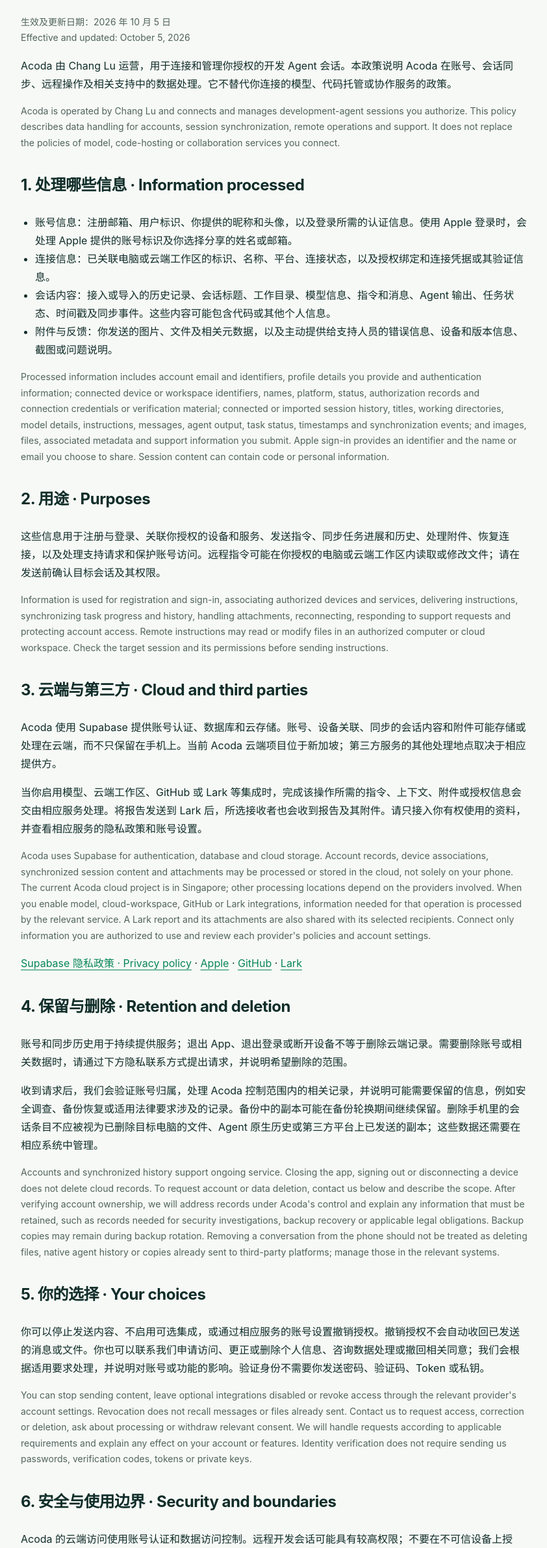
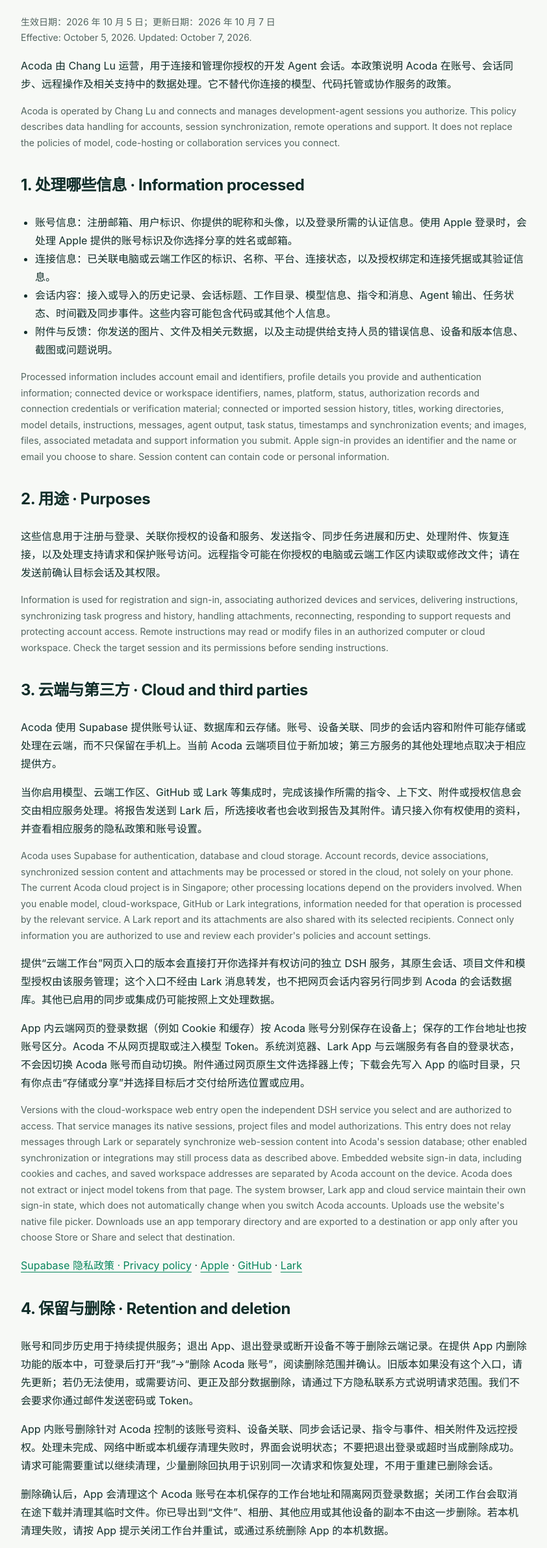
Before and after one commit to HarbinLc2014/acoda-support, a plain HTML site: page privacy.html in a window 1280 px wide. Shown: the part 298-2680 px from the top of the page at 65% size, without its empty margins (218-1060 px from the left). Drawn offline with Linux system fonts and the light colour scheme.

Commit message:
docs: clarify account deletion and independent cloud data

```diff
--- a/privacy.html
+++ b/privacy.html
@@ -13,7 +13,7 @@
   <main id="main" class="policy">
     <p class="eyebrow">PRIVACY</p>
     <h1>隐私政策<br><span lang="en">Privacy Policy</span></h1>
-    <p class="date">生效及更新日期：2026 年 10 月 5 日<br><span lang="en">Effective and updated: October 5, 2026</span></p>
+    <p class="date">生效日期：2026 年 10 月 5 日；更新日期：2026 年 10 月 7 日<br><span lang="en">Effective: October 5, 2026. Updated: October 7, 2026.</span></p>
     <p>Acoda 由 Chang Lu 运营，用于连接和管理你授权的开发 Agent 会话。本政策说明 Acoda 在账号、会话同步、远程操作及相关支持中的数据处理。它不替代你连接的模型、代码托管或协作服务的政策。</p>
     <p lang="en">Acoda is operated by Chang Lu and connects and manages development-agent sessions you authorize. This policy describes data handling for accounts, session synchronization, remote operations and support. It does not replace the policies of model, code-hosting or collaboration services you connect.</p>
     <section aria-labelledby="data">
@@ -36,13 +36,20 @@
       <p>Acoda 使用 Supabase 提供账号认证、数据库和云存储。账号、设备关联、同步的会话内容和附件可能存储或处理在云端，而不只保留在手机上。当前 Acoda 云端项目位于新加坡；第三方服务的其他处理地点取决于相应提供方。</p>
       <p>当你启用模型、云端工作区、GitHub 或 Lark 等集成时，完成该操作所需的指令、上下文、附件或授权信息会交由相应服务处理。将报告发送到 Lark 后，所选接收者也会收到报告及其附件。请只接入你有权使用的资料，并查看相应服务的隐私政策和账号设置。</p>
       <p lang="en">Acoda uses Supabase for authentication, database and cloud storage. Account records, device associations, synchronized session content and attachments may be processed or stored in the cloud, not solely on your phone. The current Acoda cloud project is in Singapore; other processing locations depend on the providers involved. When you enable model, cloud-workspace, GitHub or Lark integrations, information needed for that operation is processed by the relevant service. A Lark report and its attachments are also shared with its selected recipients. Connect only information you are authorized to use and review each provider's policies and account settings.</p>
+      <p>提供“云端工作台”网页入口的版本会直接打开你选择并有权访问的独立 DSH 服务，其原生会话、项目文件和模型授权由该服务管理；这个入口不经由 Lark 消息转发，也不把网页会话内容另行同步到 Acoda 的会话数据库。其他已启用的同步或集成仍可能按照上文处理数据。</p>
+      <p>App 内云端网页的登录数据（例如 Cookie 和缓存）按 Acoda 账号分别保存在设备上；保存的工作台地址也按账号区分。Acoda 不从网页提取或注入模型 Token。系统浏览器、Lark App 与云端服务有各自的登录状态，不会因切换 Acoda 账号而自动切换。附件通过网页原生文件选择器上传；下载会先写入 App 的临时目录，只有你点击“存储或分享”并选择目标后才交付给所选位置或应用。</p>
+      <p lang="en">Versions with the cloud-workspace web entry open the independent DSH service you select and are authorized to access. That service manages its native sessions, project files and model authorizations. This entry does not relay messages through Lark or separately synchronize web-session content into Acoda's session database; other enabled synchronization or integrations may still process data as described above. Embedded website sign-in data, including cookies and caches, and saved workspace addresses are separated by Acoda account on the device. Acoda does not extract or inject model tokens from that page. The system browser, Lark app and cloud service maintain their own sign-in state, which does not automatically change when you switch Acoda accounts. Uploads use the website's native file picker. Downloads use an app temporary directory and are exported to a destination or app only after you choose Store or Share and select that destination.</p>
       <p><a href="https://supabase.com/privacy">Supabase 隐私政策 · Privacy policy</a> · <a href="https://www.apple.com/legal/privacy/">Apple</a> · <a href="https://docs.github.com/en/site-policy/privacy-policies/github-general-privacy-statement">GitHub</a> · <a href="https://www.larksuite.com/en_us/privacy-policy">Lark</a></p>
     </section>
     <section aria-labelledby="retention">
       <h2 id="retention">4. 保留与删除 · Retention and deletion</h2>
-      <p>账号和同步历史用于持续提供服务；退出 App、退出登录或断开设备不等于删除云端记录。需要删除账号或相关数据时，请通过下方隐私联系方式提出请求，并说明希望删除的范围。</p>
-      <p>收到请求后，我们会验证账号归属，处理 Acoda 控制范围内的相关记录，并说明可能需要保留的信息，例如安全调查、备份恢复或适用法律要求涉及的记录。备份中的副本可能在备份轮换期间继续保留。删除手机里的会话条目不应被视为已删除目标电脑的文件、Agent 原生历史或第三方平台上已发送的副本；这些数据还需要在相应系统中管理。</p>
-      <p lang="en">Accounts and synchronized history support ongoing service. Closing the app, signing out or disconnecting a device does not delete cloud records. To request account or data deletion, contact us below and describe the scope. After verifying account ownership, we will address records under Acoda's control and explain any information that must be retained, such as records needed for security investigations, backup recovery or applicable legal obligations. Backup copies may remain during backup rotation. Removing a conversation from the phone should not be treated as deleting files, native agent history or copies already sent to third-party platforms; manage those in the relevant systems.</p>
+      <p>账号和同步历史用于持续提供服务；退出 App、退出登录或断开设备不等于删除云端记录。在提供 App 内删除功能的版本中，可登录后打开“我”→“删除 Acoda 账号”，阅读删除范围并确认。旧版本如果没有这个入口，请先更新；若仍无法使用，或需要访问、更正及部分数据删除，请通过下方隐私联系方式说明请求范围。我们不会要求你通过邮件发送密码或 Token。</p>
+      <p>App 内账号删除针对 Acoda 控制的该账号资料、设备关联、同步会话记录、指令与事件、相关附件及远控授权。处理未完成、网络中断或本机缓存清理失败时，界面会说明状态；不要把退出登录或超时当成删除成功。请求可能需要重试以继续清理，少量删除回执用于识别同一次请求和恢复处理，不用于重建已删除会话。</p>
+      <p>删除确认后，App 会清理这个 Acoda 账号在本机保存的工作台地址和隔离网页登录数据；关闭工作台会取消在途下载并清理其临时文件。你已导出到“文件”、相册、其他应用或其他设备的副本不由这一步删除。若本机清理失败，请按 App 提示关闭工作台并重试，或通过系统删除 App 的本机数据。</p>
+      <p>删除 Acoda 账号不会注销独立的 DSH、GitHub、Lark、Apple 或模型提供方账号，也不会删除电脑上的代码、Agent 原生历史、独立 DSH 服务保存的会话与项目文件，或第三方平台已经收到的消息和附件。请在相应服务中管理这些数据、撤销授权或提出删除请求。手机列表中删除一条会话也不代表上述原始资料已被删除。</p>
+      <p>收到其他隐私请求后，我们会验证账号归属，处理 Acoda 控制范围内的相关记录，并说明可能需要保留的信息，例如安全调查、备份恢复或适用法律要求涉及的记录。备份中的副本可能在备份轮换期间继续保留；本页不对未核实的备份或第三方保留期限作承诺。</p>
+      <p lang="en">Closing the app, signing out or disconnecting a device does not delete cloud records. In versions offering in-app deletion, sign in and open Me → Delete Acoda Account, review the scope and confirm. If an older version lacks this entry, update first. If it remains unavailable, or for access, correction or partial-data requests, contact us below and describe the scope; never email passwords or tokens. In-app deletion covers that account's Acoda-controlled profile, device associations, synchronized history, commands and events, associated attachments and remote-control grants. The interface reports incomplete processing, connection errors or local cleanup failures; signing out or a timeout is not proof of successful deletion. A retry may be needed to continue cleanup. Limited deletion-receipt information identifies a retry of the same request and does not reconstruct deleted conversations.</p>
+      <p lang="en">After deletion is confirmed, the app clears that Acoda account's saved workspace address and isolated website sign-in data on the device. Closing a workspace cancels active downloads and clears their temporary files. Copies already exported to Files, Photos, other apps or other devices are outside this cleanup. Follow any local-cleanup error shown by the app or remove the app's local data through the operating system. Deleting Acoda does not close independent DSH, GitHub, Lark, Apple or model-provider accounts, or remove computer files, native agent history, sessions and projects stored by an independent DSH service, or messages and attachments already delivered to third parties. Manage or request deletion of those records and revoke authorizations through the corresponding service. Removing one conversation from the phone does not delete all such source records. Other privacy requests require ownership verification; we will explain records that may need to remain for security investigations, backup recovery or applicable legal obligations. Backup copies may persist during backup rotation. This page does not promise an unverified backup or third-party retention period.</p>
     </section>
     <section aria-labelledby="choices">
       <h2 id="choices">5. 你的选择 · Your choices</h2>
```
Also changed, not shown: index.html (+1 -1 lines).
